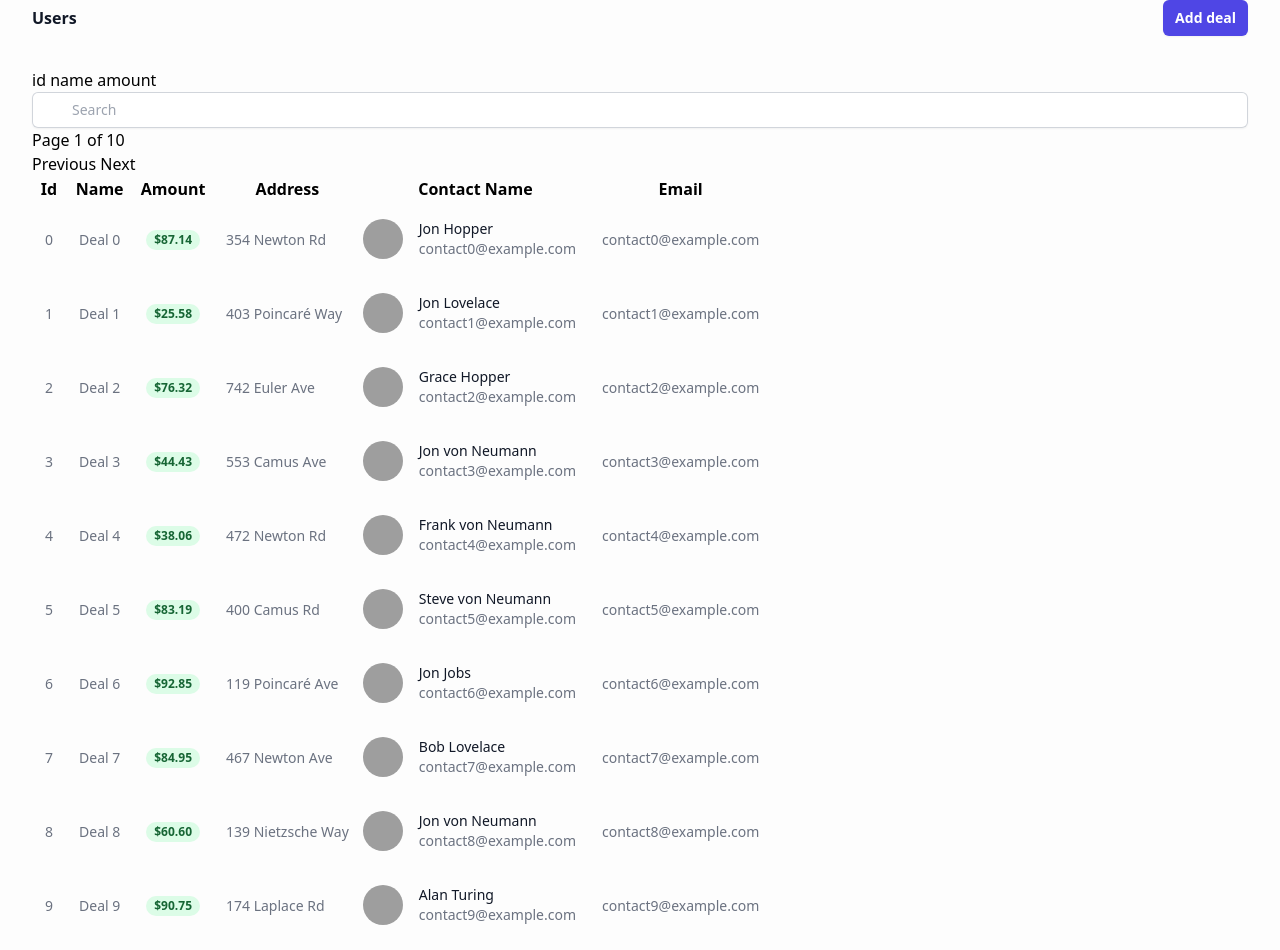
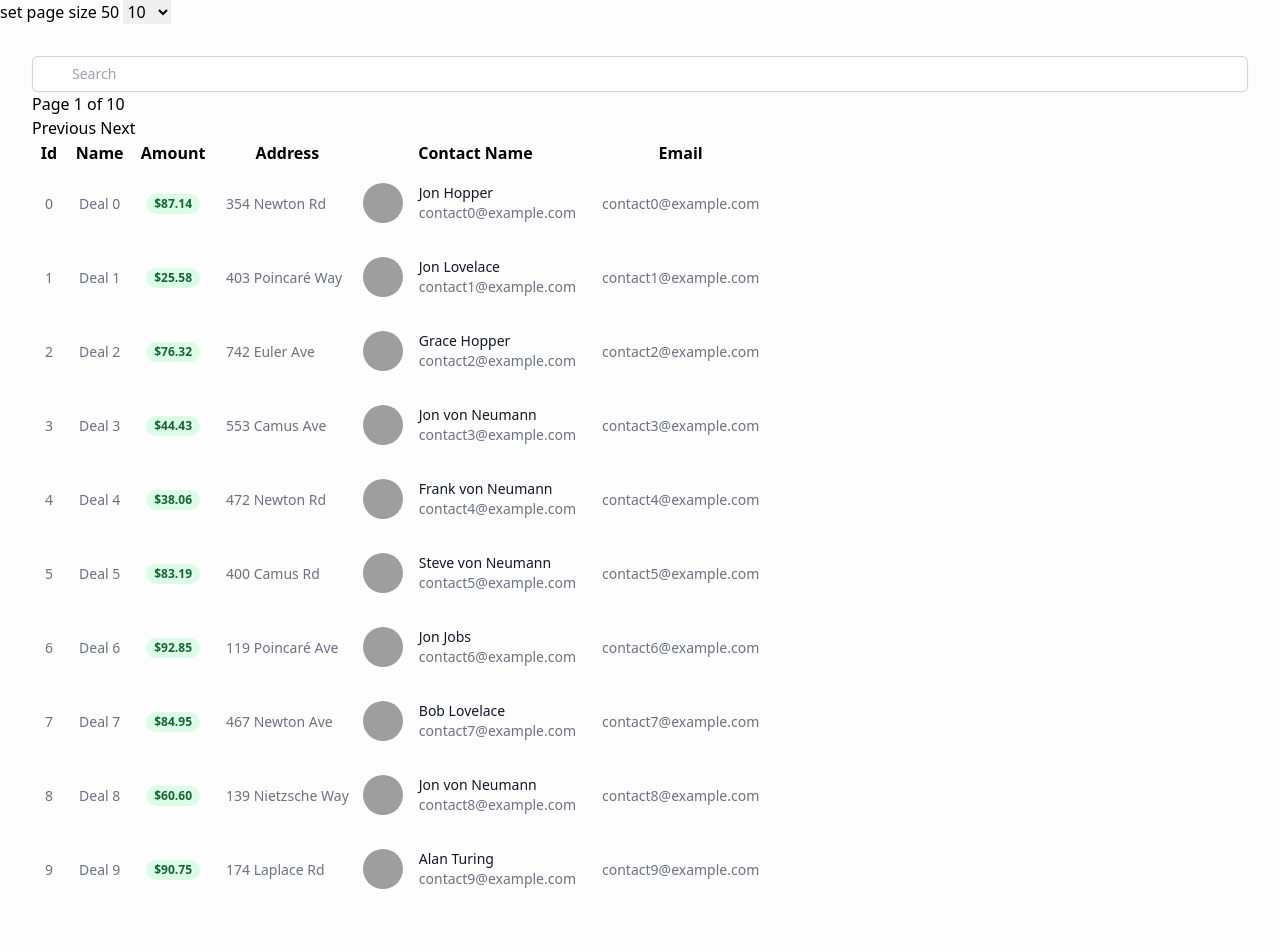
Before and after one commit to ncfausti/tailwind-table, a plain HTML site: page index.html in a window 1280 px wide. After the commit the page ends 914 px from the top, so only its background shows below. Drawn offline with nearby package versions, Linux system fonts and the light colour scheme; grey boxes are pictures that could not be loaded.

Commit message:
add pagesize dropdown and client function

```diff
--- a/index.html
+++ b/index.html
@@ -23,30 +23,19 @@
     </style>
   </head>
   <body>
+    <button id="set-page-size" class="btn bg-violet">set page size 50</button>
+    <select id="page-size-dropdown">
+      <option value="10">10</option>
+      <option value="25">25</option>
+      <option value="50">50</option>
+      <option value="100">100</option>
+    </select>
     <div class="px-4 sm:px-6 lg:px-8">
-      <div class="sm:flex sm:items-center">
-        <div class="sm:flex-auto">
-          <h1 class="text-base font-semibold leading-6 text-gray-900">Users</h1>
-        </div>
-        <div class="mt-4 sm:mt-0 sm:ml-16 sm:flex-none">
-          <button
-            type="button"
-            class="block rounded-md bg-indigo-600 py-2 px-3 text-center text-sm font-semibold text-white shadow-sm hover:bg-indigo-500 focus-visible:outline focus-visible:outline-2 focus-visible:outline-offset-2 focus-visible:outline-indigo-600"
-          >
-            Add deal
-          </button>
-        </div>
-      </div>
       <div class="mt-8 flow-root">
         <div class="-my-2 -mx-4 overflow-x-auto sm:-mx-6 lg:-mx-8">
           <div
             class="inline-block min-w-full py-2 align-middle sm:px-6 lg:px-8"
           >
-            <button class="btn" id="sort-id" data-value="id">id</button>
-            <button class="btn" id="sort-name" data-value="contactName">
-              name
-            </button>
-            <button class="btn" id="sort" data-value="amount">amount</button>
             <input
               id="search"
               name="search"
@@ -83,31 +72,21 @@
         },
       };
 
-      const tableData = data;
-      // const tableData = generateObjects(100);
+      const tableData = data; // or generateObjects(1000);
 
       const dataTable = createTable(tableData, "Table", tableOptions);
 
-      const btn = document.getElementById("sort");
-      btn.onclick = dataTable.sort;
+      const pageSizeButton = document.getElementById("set-page-size");
 
-      const btnName = document.getElementById("sort-name");
-      btnName.onclick = dataTable.sort;
+      const dropdown = document.getElementById("page-size-dropdown");
 
-      const btnId = document.getElementById("sort-id");
-      btnId.onclick = dataTable.sort;
+      dropdown.addEventListener("change", function () {
+        const selectedOption = dropdown.options[dropdown.selectedIndex].value;
+        dataTable.setPageSize(parseInt(selectedOption));
+      });
 
       const searchBox = document.getElementById("search");
       searchBox.onkeyup = dataTable.search;
-
-      const tableHeaders = document.querySelectorAll("th");
-
-      tableHeaders.forEach((th) => {
-        th.addEventListener("click", (e) => {
-          console.log(e);
-          dataTable.sort;
-        });
-      });
     </script>
   </body>
 </html>
--- a/index.js
+++ b/index.js
@@ -1,16 +1,3 @@
-// - A table, where each row is a Deal with attributes:
-//      Id, Name, Amount ($), Address, Contact Name
-//
-// - Clicking on a Deal takes you to that Deal's details page
-//
-// - DONE Ascending/Descending sorting for the first 3 columns
-//
-// - Adjustable # of entries per page
-//
-// - Pagination
-//
-// - DONE Search
-
 import { generateObjects } from "./table.js";
 import { data } from "./data.js";
 import { convertCamelCaseToTitleCase } from "./utils.js";
@@ -61,7 +48,7 @@ export const buildConfig = (data, config) => {
   }
 };
 
-// (data: array, containerId: string, options: obj})
+// (data: array of objects, containerId: string id of container elem, options: obj})
 export const createTable = (data, containerId, config) => {
   const containerElem = document.getElementById(containerId);
   const columnNames = Object.keys(data[0]);
@@ -82,10 +69,9 @@ export const createTable = (data, containerId, config) => {
   containerElem.appendChild(table);
   const headerRow = document.createElement("tr");
 
-  // sort internal data list then update the html
+  // sort internal data list then update the DOM
   const _sortTable = (e) => {
     const key = e.target.dataset.value;
-
     const sortAsc = (a, b) => {
       if (typeof a === "string" && typeof b === "string") {
         return a.localeCompare(b);
@@ -119,7 +105,7 @@ export const createTable = (data, containerId, config) => {
     const th = document.createElement("th");
     const text = document.createTextNode(columnName);
 
-    // set the data-value of the column to the field names to use on click
+    // set the data-value of the column to the field names to use to sort on click
     th.dataset.value = columnNames[i];
     th.appendChild(text);
     headerRow.appendChild(th);
@@ -128,7 +114,7 @@ export const createTable = (data, containerId, config) => {
   thead.appendChild(headerRow);
   table.appendChild(thead);
 
-  // table populate function
+  // table populate/redraw function
   const update = () => {
     const tbody = document.getElementById("table-body");
     const table = document.getElementById("tw-table");
@@ -159,11 +145,21 @@ export const createTable = (data, containerId, config) => {
 
     // place the table inside the container element
     containerElem.innerHTML = table.outerHTML;
+
+    const tableHeaders = document.getElementsByTagName("th");
+    for (let el of tableHeaders) {
+      el.addEventListener("click", _sortTable);
+    }
+
     return table;
   };
 
-  // Define the page size
-  const pageSize = 10;
+  // Define the page size and private update size function
+  let _pageSize = 10;
+  const _setPageSize = (n) => {
+    _pageSize = n;
+    paginate();
+  };
 
   // semi-global flag to be used in paginate
   let searchTerm;
@@ -184,20 +180,17 @@ export const createTable = (data, containerId, config) => {
     );
 
     // Calculate the start index and end index of the current page
-    const startIndex = (currentPage - 1) * pageSize;
-    const endIndex = startIndex + pageSize;
-
-    console.log("filter: ", _filterTerm);
+    const startIndex = (currentPage - 1) * _pageSize;
+    const endIndex = startIndex + _pageSize;
 
     // Get the data for the current page
     _data = filteredData.slice(startIndex, endIndex);
 
     // Display the data in the table
-    // displayData(data);
     update();
 
     // Update the page navigation
-    const totalPages = Math.ceil(filteredData.length / pageSize);
+    const totalPages = Math.ceil(filteredData.length / _pageSize);
     document.getElementById(
       "page-navigation"
     ).innerHTML = `Page ${currentPage} of ${totalPages}`;
@@ -218,6 +211,7 @@ export const createTable = (data, containerId, config) => {
   // populate table for the first time
   update();
 
+  // paginate the results if necessary
   paginate();
 
   // Add event listeners to the previous and next buttons
@@ -254,6 +248,7 @@ export const createTable = (data, containerId, config) => {
     search: _filterTable, //
     sort: _sortTable, // sort based on data-value of buttons
     container: containerElem, // return the element containing the table
+    setPageSize: _setPageSize,
   };
 };
 
```
Also changed, not shown: deal/index.html (+2 -2 lines).
